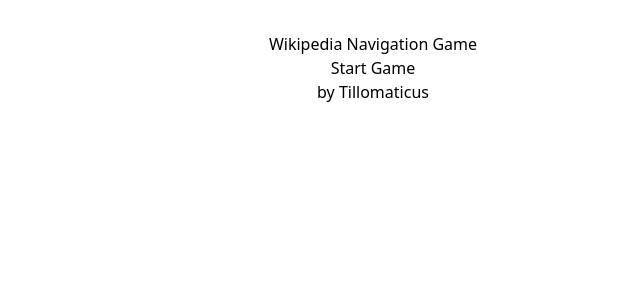
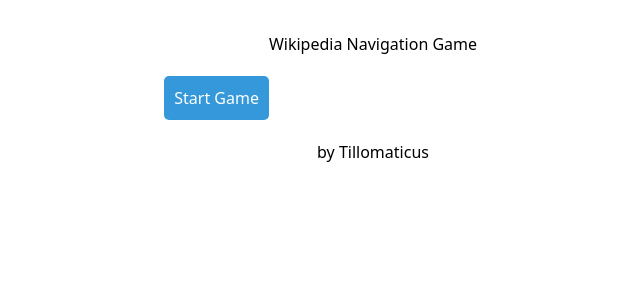
Before and after one commit to Tillomaticus/WikiFind, a React (Vite) app: page / in a window 1280 px wide. Shown: the top 300 px of the page, without its empty margins (267-907 px from the left). Built offline with nearby package versions, Linux system fonts and the light colour scheme.

Commit message:
feat: first implementation of sidebar to track goal, points and progress;

```diff
--- /dev/null
+++ b/src/WikiGame.css
@@ -0,0 +1,41 @@
+/* WikiGame.css */
+
+/* Container for game layout */
+.game-container {
+    display: flex;
+    justify-content: space-between;  /* Space out the sidebar and main content */
+    margin: 20px;
+}
+
+/* Sidebar styling */
+.sidebar {
+    width: 25%;  /* Sidebar takes up 25% of the container */
+    background-color: #f4f4f4;
+    padding: 15px;
+    border-radius: 8px;
+    position: sticky;
+    top: 0;  /* Keeps the sidebar fixed while scrolling */
+}
+
+/* Main content styling */
+.main-content {
+    width: 70%;  /* Main content takes up the remaining 70% */
+    margin-left: 20px;
+}
+
+/* Button styling */
+.bg-blue-500 {
+    background-color: #3498db;
+}
+
+.text-white {
+    color: white;
+}
+
+.px-4, .py-2 {
+    padding: 10px;
+}
+
+.rounded {
+    border-radius: 5px;
+}
--- a/src/WikiGame.tsx
+++ b/src/WikiGame.tsx
@@ -1,17 +1,5 @@
 import React, { useState, useEffect } from 'react';
-
-// Define the types for the API response (article data)
-type WikipediaPage = {
-    title: string;
-    extract: string;
-};
-
-type WikipediaArticleData = {
-    query: {
-        random: { id: number; title: string }[];
-        pages: Record<string, WikipediaPage>;
-    };
-};
+import './WikiGame.css';
 
 type WikipediaArticle = {
     title: string;
@@ -23,6 +11,9 @@
 const WikiGame: React.FC = () => {
     const [randomArticle, setRandomArticle] = useState<WikipediaArticle | null>(null);
     const [gameStarted, setGameStarted] = useState<boolean>(false);
+    const [steps, setSteps] = useState(0);  // Track steps
+    const [points, setPoints] = useState(0);  // Track points
+    const [goalArticle, setGoalArticle] = useState<string | null>(null);  // Goal article
 
     // Fetch random article and links
     useEffect(() => {
@@ -31,45 +22,59 @@
         const fetchRandomArticle = async () => {
             try {
                 console.log('Fetching random article...');
-                const response = await fetch('https://en.wikipedia.org/w/api.php?action=query&format=json&list=random&rnlimit=1');
-                const data: WikipediaArticleData = await response.json();
+                const response = await fetch('/api/fetchArticle');
+                const data: WikipediaArticle = await response.json();
                 console.log('Article data:', data);
 
-                const pageId = data.query.random[0].id.toString(); // Ensure pageId is a string
-                const page = data.query.pages[pageId];
-
-                if (!page) {
-                    throw new Error('Page not found');
+                if (!data || !data.title) {
+                    throw new Error('Invalid API response: Missing random article');
                 }
 
-                const pageTitle = page.title;
-                const pageExtract = page.extract;
+                setRandomArticle({
+                    title: data.title,
+                    extract: data.extract || 'No summary available.',
+                    url: data.url,
+                    links: data.links || [],
+                });
 
-                const links: string[] = [];
-
-                setRandomArticle({
-                    title: pageTitle,
-                    extract: pageExtract,
-                    url: `https://en.wikipedia.org/wiki/${pageTitle.replace(/ /g, '_')}`,
-                    links: links,
-                });
+                // Set a random goal article when the game starts
+                setGoalArticle(data.title);
             } catch (error) {
                 console.error('Error fetching random article:', error);
             }
         };
 
         fetchRandomArticle();
-
     }, [gameStarted]);
 
     // Handle clicking on a link to go to the next article
     const handleLinkClick = (linkTitle: string) => {
         const newUrl = `https://en.wikipedia.org/wiki/${linkTitle.replace(/ /g, '_')}`;
         window.open(newUrl, '_blank'); // Open the link in a new tab
+
+        // Increment steps
+        setSteps(steps + 1);
+
+        // Optionally, award points based on proximity to the goal
+        if (linkTitle === goalArticle) {
+            setPoints(points + 10);  // Example: 10 points for reaching the goal
+        }
     };
 
+    // Sidebar component to display game progress
+    const Sidebar: React.FC<{ steps: number, points: number, goal: string }> = ({ steps, points, goal }) => (
+        <div className="sidebar">
+            <h3>Game Progress</h3>
+            <p>Goal: {goal}</p>
+            <p>Steps: {steps}</p>
+            <p>Points: {points}</p>
+        </div>
+    );
+
     return (
-        <div className="p-6">
+        <div className="game-container">
+            {gameStarted && goalArticle && <Sidebar steps={steps} points={points} goal={goalArticle} />}
+            <div className="main-content">
                 {!gameStarted ? (
                     <div>
                         <button
@@ -114,6 +119,7 @@
                     </div>
                 )}
             </div>
+        </div>
     );
 };
 
```
Lines whose indentation alone changed are shown as unchanged.
